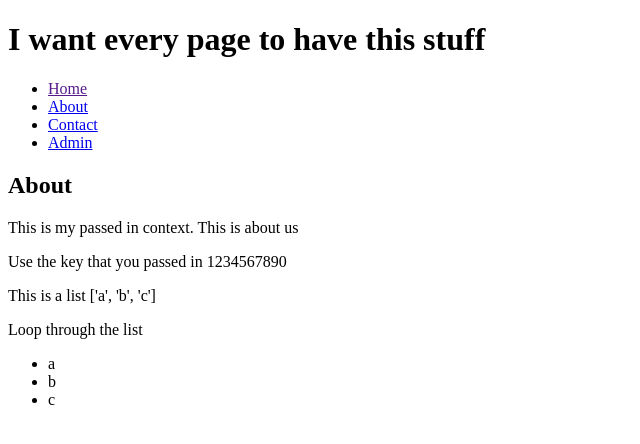
After one commit to Korbin-Dansie/TryDjango, a Django app: page /about/ in a window 1280 px wide. The commit adds this page. Shown: the top 444 px of the page, without its empty margins (0-640 px from the left). Run offline with Django 4.2, Linux system fonts and the light colour scheme.

Commit message:
Render about with params

```diff
--- a/app/urls.py
+++ b/app/urls.py
@@ -16,10 +16,11 @@ Including another URLconf
 """
 from django.contrib import admin
 from django.urls import path
-from pages.views import home_view, contact_view
+from pages.views import home_view, contact_view, about_view
 
 urlpatterns = [
     path('', home_view, name='home'), # Chane the index page
     path('contact/', contact_view, name='contact'),
+    path('about/', about_view, name='about'),
     path('admin/', admin.site.urls),
 ]
--- a/pages/views.py
+++ b/pages/views.py
@@ -7,4 +7,12 @@ def home_view(request, *args, **kwargs):
     return render(request, "home.html", {}) # return an html template
 
 def contact_view(request, *args, **kwargs):
-    return HttpResponse("<h1>Contact Page</h1>")
+    return HttpResponse("<h1>Contact Page</h1><p>This page does not use sharedlayoutbecause its missing Templage Tags.</p>")
+
+def about_view(request, *args, **kwargs):
+    my_context = {
+        "my_text": "This is about us",
+        "my_number": 1234567890,
+        "my_list": ['a', 'b', 'c']
+    }
+    return render(request, "about.html", my_context) # return an html template
--- /dev/null
+++ b/templates/about.html
@@ -0,0 +1,14 @@
+{% extends 'base.html' %}
+
+{% block content %}
+<h2>About</h2>
+<p>This is my passed in context. {{ my_text }}</p>
+<p>Use the key that you passed in {{ my_number }}</p>
+<p>This is a list {{ my_list }}</p>
+<p>Loop through the list</p>
+<ul>
+    {% for item in my_list %}
+    <li>{{item}}</li>
+    {% endfor %}
+</ul>
+{% endblock %}
--- a/templates/navbar.html
+++ b/templates/navbar.html
@@ -1,6 +1,7 @@
 <ul>
-    <li><a href="#home">Home</a></li>
-    <li><a href="#news">News</a></li>
-    <li><a href="#contact">Contact</a></li>
-    <li style="float:right"><a class="active" href="#about">About</a></li>
+    <li><a href="">Home</a></li>
+    <li><a href="/about">About</a></li>
+    <li><a href="/contact">Contact</a></li>
+    <li><a href="/admin">Admin</a></li>
+
   </ul>
```
